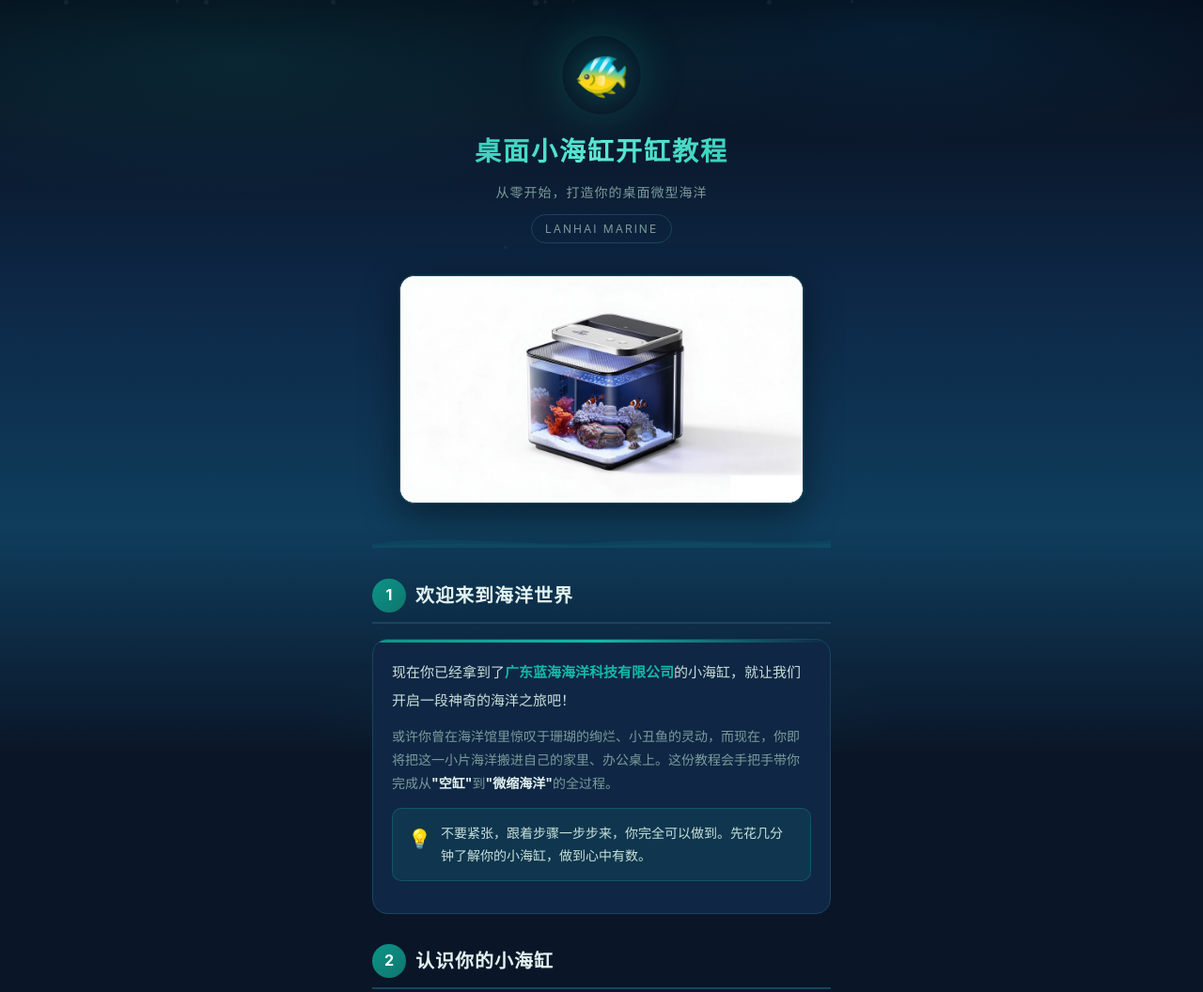
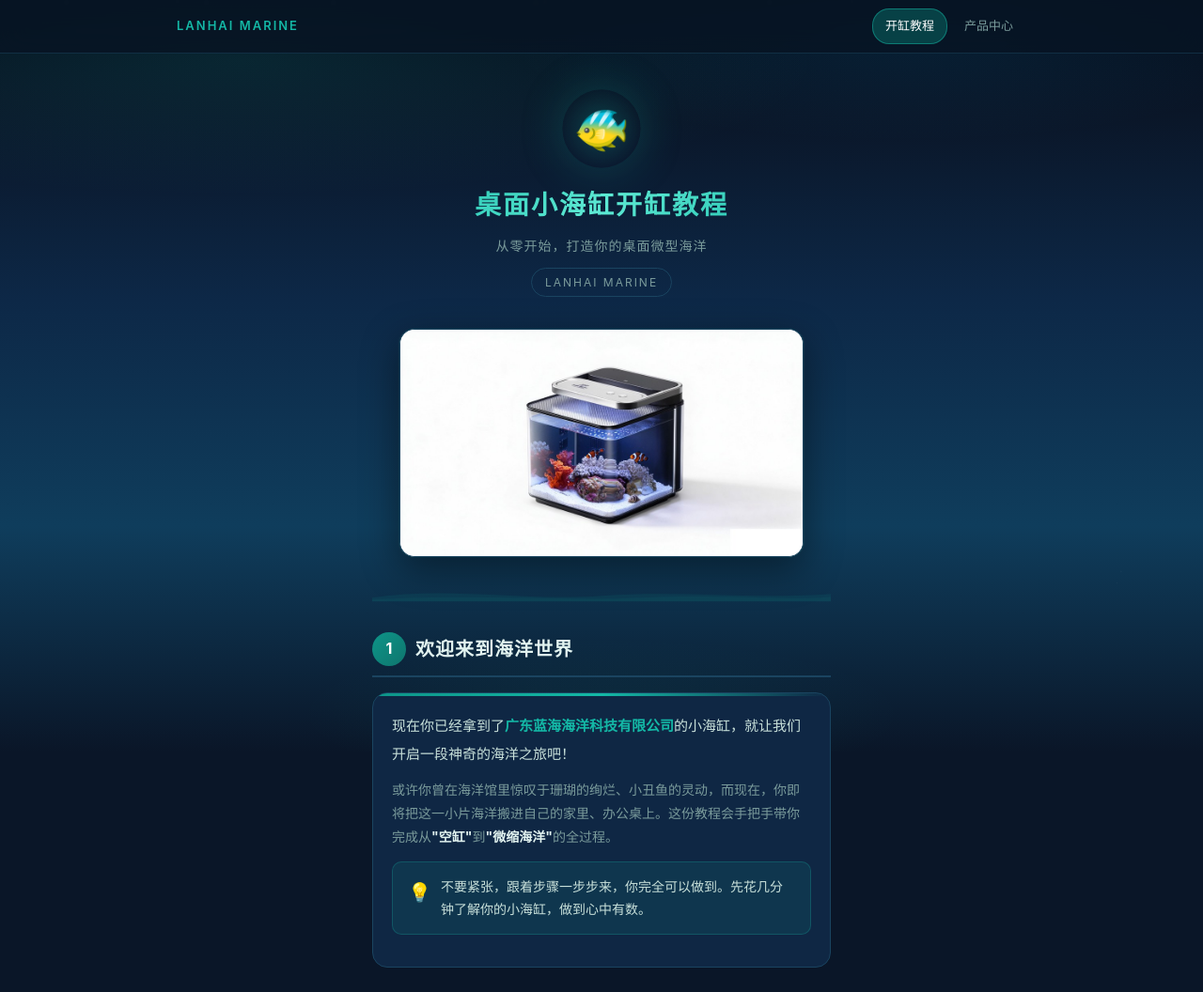
Before and after one commit to 1705712674-ux/xiaohaigang-guide, a plain HTML site: page index.html in a window 1280 px wide. Shown: the top 1056 px of the page at 94% size. Drawn offline with Linux system fonts and the light colour scheme.

Commit message:
add shared site nav: index.html

```diff
--- a/index.html
+++ b/index.html
@@ -416,6 +416,35 @@
   .footer .tagline { color: var(--text-dim); font-size: 12px; margin-top: 8px; font-style: italic; }
 
   /* ── Progress bar ── */
+  /* ── Site nav（与产品页共用）── */
+  .site-nav {
+    position: sticky; top: 0; z-index: 90;
+    background: rgba(8,20,36,0.85);
+    -webkit-backdrop-filter: blur(14px);
+    backdrop-filter: blur(14px);
+    border-bottom: 1px solid rgba(26,68,96,0.55);
+  }
+  .site-nav-inner {
+    max-width: 940px; margin: 0 auto;
+    padding: 0 18px; height: 56px;
+    display: flex; align-items: center; justify-content: space-between; gap: 10px;
+  }
+  .nav-logo {
+    color: var(--teal-light); font-size: 13px; font-weight: 600;
+    letter-spacing: 2px; text-decoration: none; white-space: nowrap;
+  }
+  .nav-links { display: flex; gap: 4px; }
+  .nav-links a {
+    font-size: 13px; text-decoration: none; color: var(--text-dim);
+    padding: 6px 13px; border-radius: 18px;
+    border: 1px solid transparent; transition: .2s; white-space: nowrap;
+  }
+  .nav-links a:hover { color: var(--teal-light); }
+  .nav-links a.active {
+    color: #fff; background: rgba(13,148,136,0.35);
+    border-color: rgba(20,184,166,0.5);
+  }
+
   .progress-bar {
     position: fixed; top: 0; left: 0; height: 3px;
     background: linear-gradient(90deg, var(--teal), var(--teal-light));
@@ -475,6 +504,17 @@
 
 <!-- floating particles -->
 <div class="particles" id="particles"></div>
+
+<!-- site nav -->
+<nav class="site-nav">
+  <div class="site-nav-inner">
+    <span class="nav-logo">LANHAI MARINE</span>
+    <div class="nav-links">
+      <a href="./" class="active">开缸教程</a>
+      <a href="./products/">产品中心</a>
+    </div>
+  </div>
+</nav>
 
 <!-- reading progress -->
 <div class="progress-bar" id="progressBar"></div>
```
